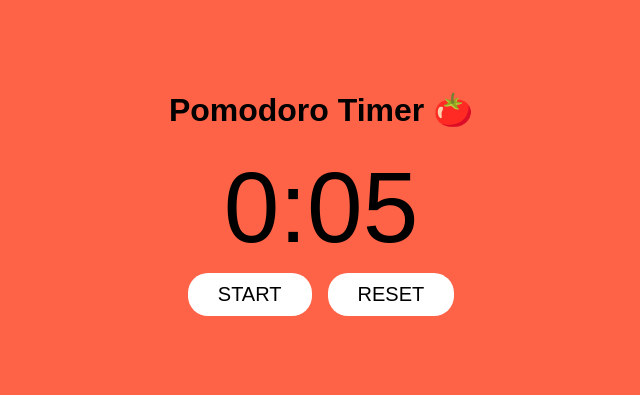
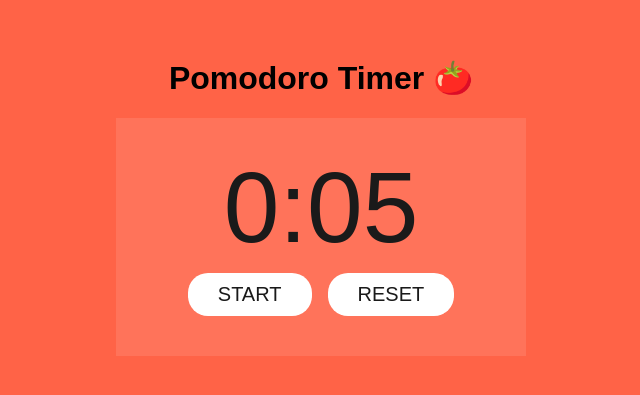
Before and after one commit to justinbansal/pomodoro, a React (Vite) app: page / in a window 1280 px wide. Shown: the part 211-606 px from the top of the page, without its empty margins (319-959 px from the left). Built offline with nearby package versions, Linux system fonts and the light colour scheme.

Commit message:
Add some styling to timer bg

```diff
--- a/src/App.css
+++ b/src/App.css
@@ -17,6 +17,17 @@ body {
   flex-direction: column;
   align-items: center;
   position: relative;
+  padding: 2rem 4rem;
+}
+
+.timer::after {
+  content: '';
+  position: absolute;
+  top: 0;
+  left: 0;
+  bottom: 0;
+  right: 0;
+  background-color: rgba(255, 255, 255, 0.1);
 }
 
 .timer span {
```
